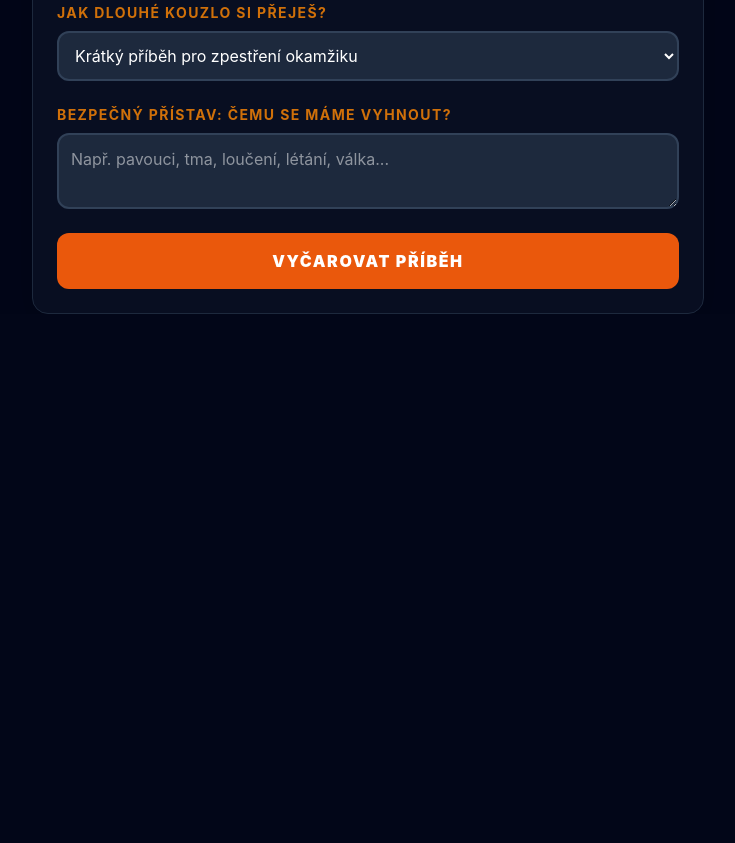
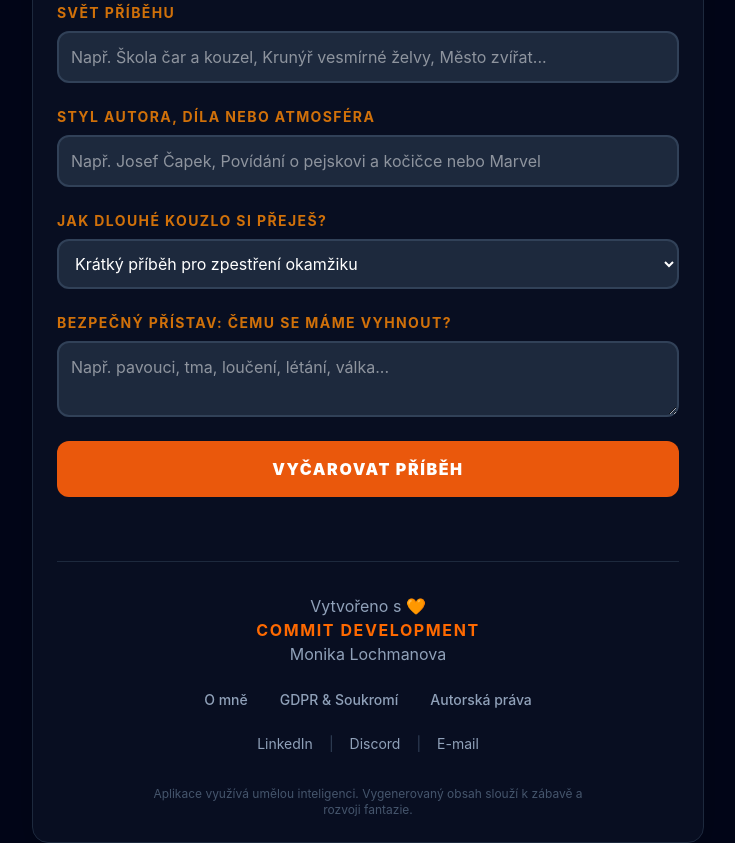
Before and after one commit to Moncha-cha/foxytales, a website built with Vite: page index.html in a window 1280 px wide. Shown: the part 748-1591 px from the top of the page, without its empty margins (272-1007 px from the left). Before the commit the page ends 1062 px from the top, so only its background shows below. Built offline with nearby package versions, Linux system fonts and the light colour scheme.

Commit message:
feat: header logo & footer

```diff
--- a/index.html
+++ b/index.html
@@ -8,6 +8,7 @@
   <body>
     <div id="app" class="app-wrapper">
       <header class="app-header">
+        <img src="/Logo.png" alt="FoxyTales Logo" class="app-logo" />
         <h1>FoxyTales 🦊</h1>
         <p>Generátor příběhů napsaných pro tebe a o tobě nebo tvém hrdinovi</p>
       </header>
@@ -88,6 +89,34 @@
           Vyčarovat příběh
         </button>
       </section>
+
+      <footer class="app-footer">
+        <div class="footer-credit">
+          <p>
+            Vytvořeno s 🧡 <br />
+            <span>COMMIT DEVELOPMENT</span><br />Monika Lochmanova
+          </p>
+        </div>
+
+        <nav class="footer-nav">
+          <a href="#">O mně</a>
+          <a href="#">GDPR & Soukromí</a>
+          <a href="#">Autorská práva</a>
+        </nav>
+
+        <section class="footer-social">
+          <a href="#">LinkedIn</a>
+          <span class="divider">|</span>
+          <a href="#">Discord</a>
+          <span class="divider">|</span>
+          <a href="mailto:commit@lochmanova.com">E-mail</a>
+        </section>
+
+        <p class="footer-disclaimer">
+          Aplikace využívá umělou inteligenci. Vygenerovaný obsah slouží k
+          zábavě a rozvoji fantazie.
+        </p>
+      </footer>
     </div>
     <script type="module" src="/src/main.js"></script>
   </body>
--- a/src/style.css
+++ b/src/style.css
@@ -21,6 +21,24 @@
     @apply max-w-2xl mx-auto bg-slate-900/50 p-6 rounded-2xl border border-slate-800 shadow-2xl mt-8;
   }
 
+  /* --- HLAVIČKA A LOGO --- */
+  .app-header {
+    @apply flex flex-col items-center text-center mb-10;
+  }
+
+  .app-logo {
+    /* w-32 a h-32 určují velikost (128x128px), rounded-full z toho udělá dokonalý kruh */
+    @apply w-32 h-32 rounded-full object-cover mb-4 border-2 border-slate-700 shadow-[0_0_20px_rgba(0,0,0,0.5)];
+  }
+
+  .app-header h1 {
+    @apply text-4xl font-black tracking-tighter text-orange-500 mb-2 uppercase;
+  }
+
+  .app-header p {
+    @apply text-slate-400 font-medium;
+  }
+
   /* Obal pro každé vstupní políčko s popiskem */
   .form-field {
     @apply flex flex-col gap-2 mb-6;
@@ -42,4 +60,41 @@
   .submit-button {
     @apply w-full bg-[#ea580c] hover:bg-orange-500 text-white font-black py-4 rounded-xl uppercase tracking-widest transition-all transform active:scale-95;
   }
+
+  /* --- PATIČKA --- */
+  .app-footer {
+    @apply mt-16 pt-8 border-t border-slate-800 text-center text-slate-400;
+  }
+
+  .footer-credit {
+    @apply mb-6;
+  }
+
+  .footer-credit span {
+    @apply text-orange-500 font-bold uppercase tracking-widest;
+  }
+
+  .footer-nav {
+    @apply flex flex-wrap justify-center gap-4 md:gap-8 mb-6 text-sm font-medium;
+  }
+
+  .footer-nav a {
+    @apply hover:text-orange-400 transition-colors;
+  }
+
+  .footer-social {
+    @apply flex justify-center items-center gap-4 text-sm mb-4;
+  }
+
+  .footer-social a {
+    @apply hover:text-white transition-colors;
+  }
+
+  .footer-social .divider {
+    @apply text-slate-700;
+  }
+
+  .footer-disclaimer {
+    @apply text-xs text-slate-600 max-w-md mx-auto mt-8;
+  }
 }
```
